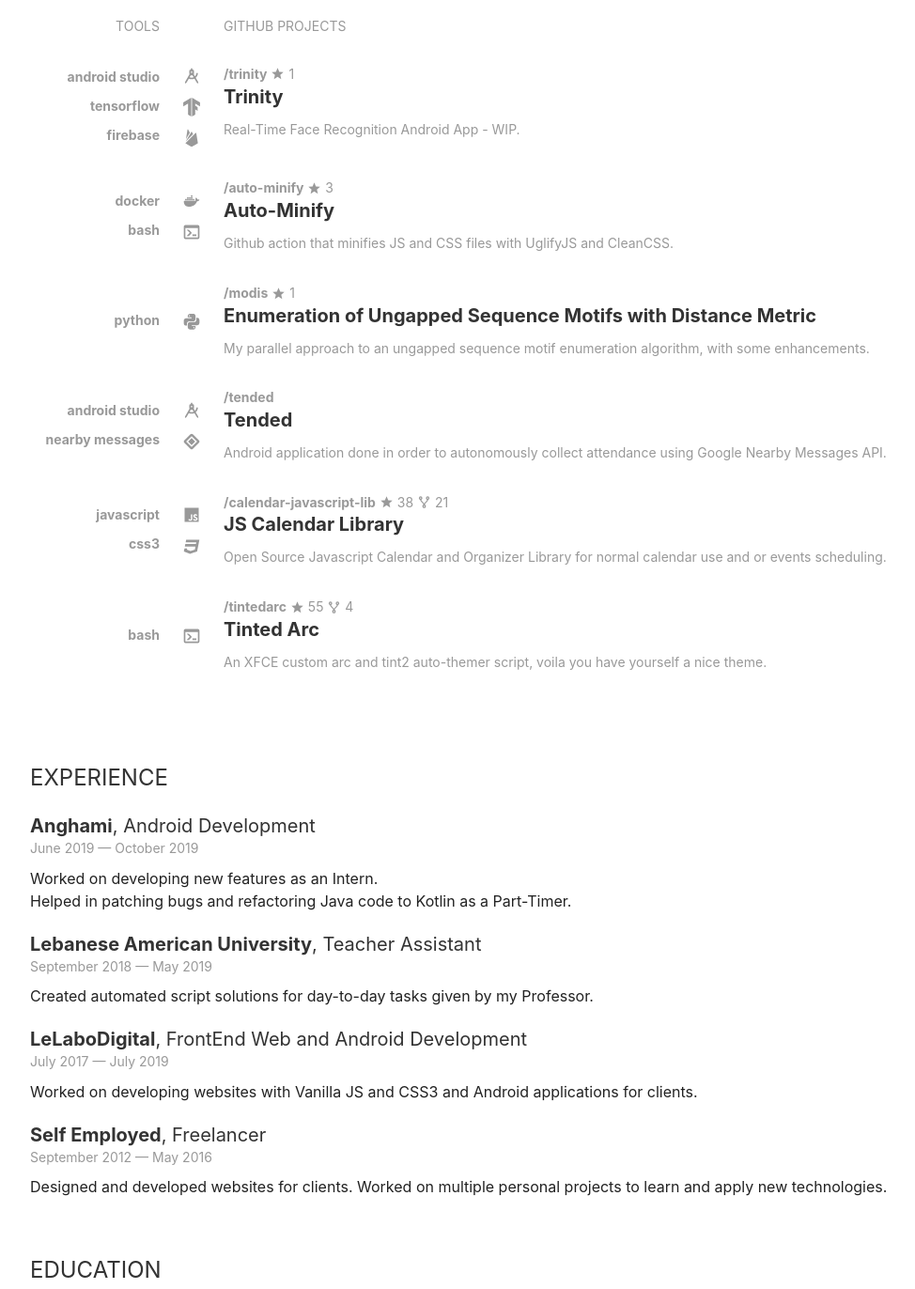
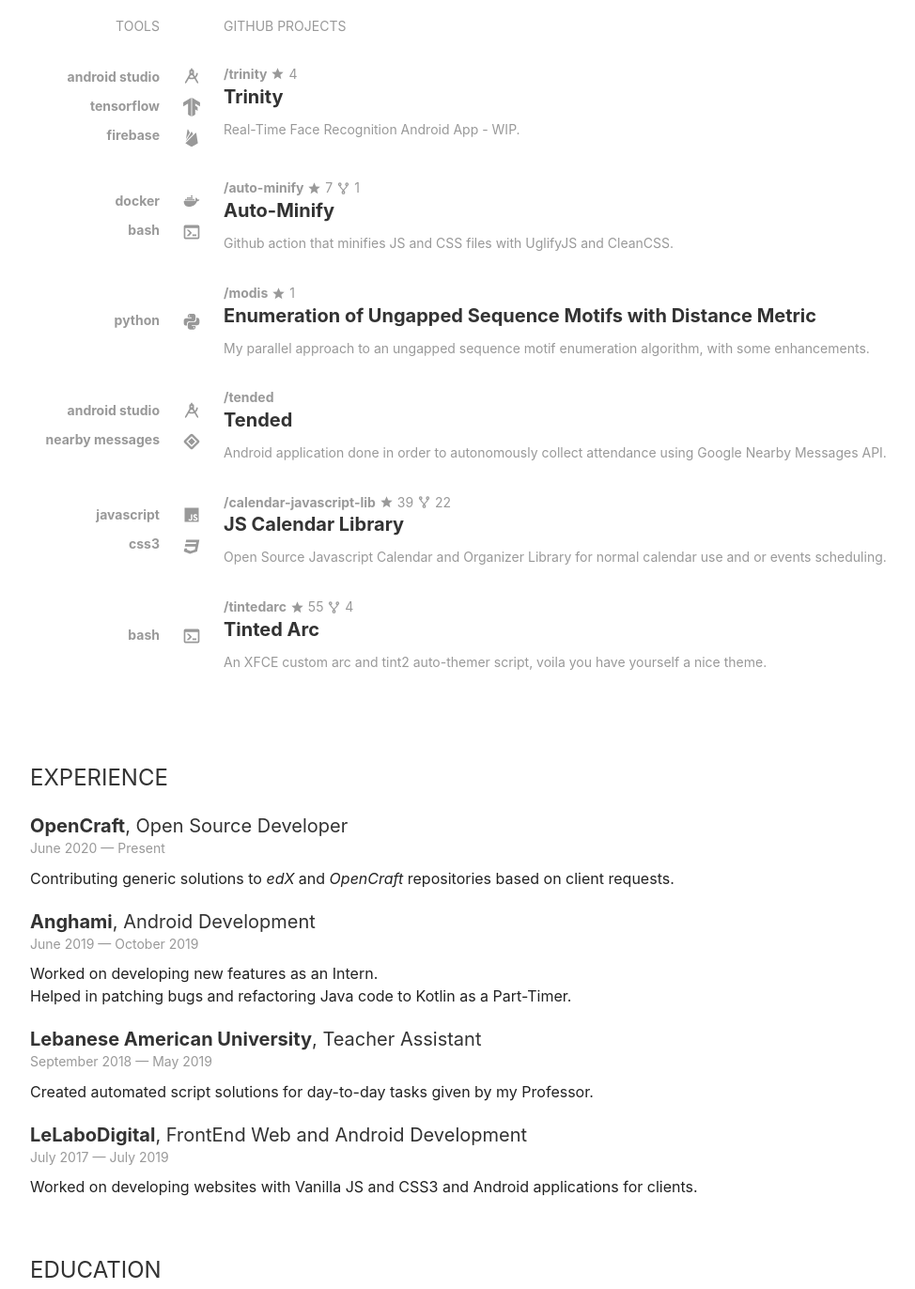
Before and after one commit to nizarmah/resume, a plain HTML site: page index.html in a window 1280 px wide. Shown: the part 211-1583 px from the top of the page at 94% size, without its empty margins (48-1022 px from the left). Drawn offline with nearby package versions, Linux system fonts and the light colour scheme.

Commit message:
Added New Experience: OpenCraft

```diff
--- a/index.html
+++ b/index.html
@@ -95,7 +95,7 @@
 										<span class="uk-text-middle"><a href="https://github.com/nizarmah/trinity" class="uk-link-reset"><strong>/trinity</strong></a></span>
 
 										<span><span class="uk-icon uk-icon-image uk-icon-github uk-text-middle" style="background-image: url(icon/star.svg) !important;"></span></span>
-										<span class="uk-text-middle">1</span>
+										<span class="uk-text-middle">4</span>
 									</div>
 									<span class="uk-h4 uk-text-emphasis"><strong>Trinity</strong></span>
 									<p class="uk-margin-small-top uk-text-small uk-text-muted">Real-Time Face Recognition Android App - WIP.</p>
@@ -119,7 +119,10 @@
 										<span class="uk-text-middle"><a href="https://github.com/nizarmah/auto-minify" class="uk-link-reset"><strong>/auto-minify</strong></a></span>
 
 										<span><span class="uk-icon uk-icon-image uk-icon-github uk-text-middle" style="background-image: url(icon/star.svg) !important;"></span></span>
-										<span class="uk-text-middle">3</span>
+										<span class="uk-text-middle">7</span>
+
+										<span><span class="uk-icon uk-icon-image uk-icon-github uk-text-middle" style="background-image: url(icon/source-fork.svg) !important;"></span></span>
+										<span class="uk-text-middle">1</span>
 									</div>
 									<span class="uk-h4 uk-text-emphasis"><strong>Auto-Minify</strong></span>
 									<p class="uk-margin-small-top uk-text-small uk-text-muted">Github action that minifies JS and CSS files with UglifyJS and CleanCSS.</p>
@@ -186,10 +189,10 @@
 										<span class="uk-text-middle"><a href="https://github.com/nizarmah/calendar-javascript-lib" class="uk-link-reset"><strong>/calendar-javascript-lib</strong></a></span>
 
 										<span><span class="uk-icon uk-icon-image uk-icon-github uk-text-middle" style="background-image: url(icon/star.svg) !important;"></span></span>
-										<span class="uk-text-middle">38</span>
+										<span class="uk-text-middle">39</span>
 
 										<span><span class="uk-icon uk-icon-image uk-icon-github uk-text-middle" style="background-image: url(icon/source-fork.svg) !important;"></span></span>
-										<span class="uk-text-middle">21</span>
+										<span class="uk-text-middle">22</span>
 									</div>
 									<span class="uk-h4 uk-text-emphasis"><strong>JS Calendar Library</strong></span>
 									<p class="uk-margin-small-top uk-text-small uk-text-muted">Open Source Javascript Calendar and Organizer Library for normal calendar use and or events scheduling.</p>
@@ -231,6 +234,15 @@
 					<ul class="uk-list">
 						<li>
 							<div>
+								<span class="uk-h4 uk-text-emphasis"><strong>OpenCraft</strong>, Open Source Developer</span>
+								<br />
+								<span class="uk-h6 uk-text-muted">June 2020 — Present</span>
+
+								<p class="uk-margin-small-top uk-text-secondary">Contributing generic solutions to <i>edX</i> and <i>OpenCraft</i> repositories based on client requests.</p>
+							</div>
+						</li>
+						<li>
+							<div>
 								<span class="uk-h4 uk-text-emphasis"><strong>Anghami</strong>, Android Development</span>
 								<br />
 								<span class="uk-h6 uk-text-muted">June 2019 — October 2019</span>
@@ -256,15 +268,6 @@
 								<p class="uk-margin-small-top uk-text-secondary">Worked on developing websites with Vanilla JS and CSS3 and Android applications for clients.</p>
 							</div>
 						</li>
-						<li>
-							<div>
-								<span class="uk-h4 uk-text-emphasis"><strong>Self Employed</strong>, Freelancer</span>
-								<br />
-								<span class="uk-h6 uk-text-muted">September 2012 — May 2016</span>
-
-								<p class="uk-margin-small-top uk-text-secondary">Designed and developed websites for clients. Worked on multiple personal projects to learn and apply new technologies.</p>
-							</div>
-						</li>
 					</ul>
 				</div>
 			</div>
```
Also changed, not shown: preview.jpg.
